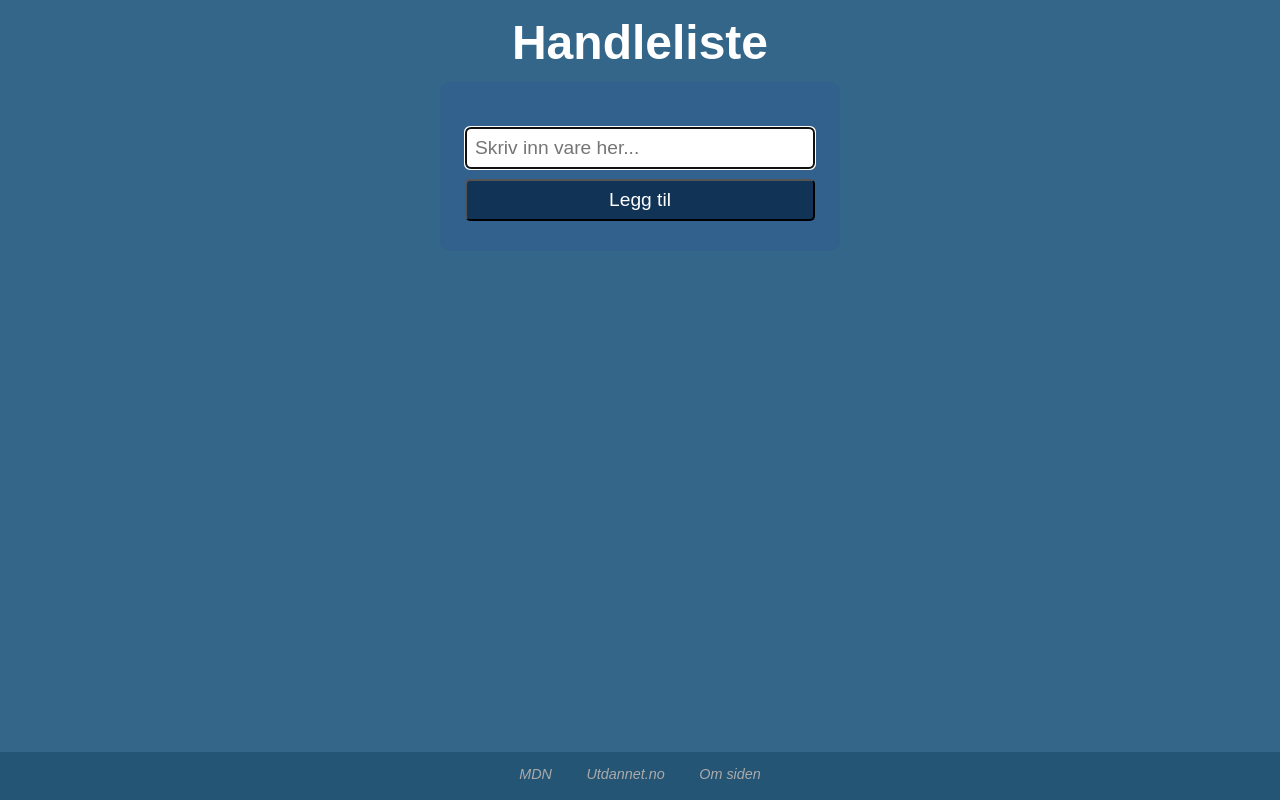
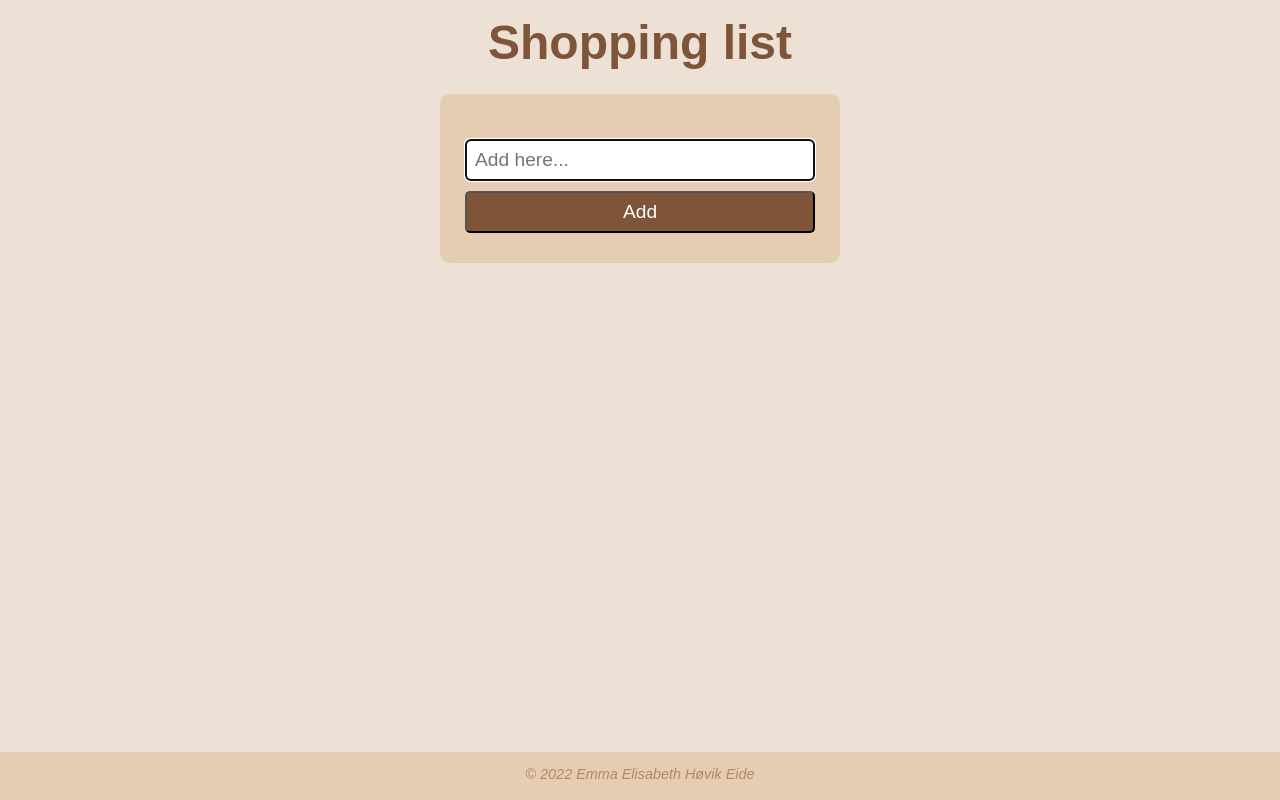
Before and after one commit to emmaelisabetheide/List-app, a plain HTML site: page index.html in a window 1280 px wide. Drawn offline with Linux system fonts and the light colour scheme.

Commit message:
update on colors and text

```diff
--- a/index.html
+++ b/index.html
@@ -1,23 +1,20 @@
 <!DOCTYPE html>
 <html>
   <head>
-        <meta charset="utf-8">
+    <meta charset="utf-8" />
     <title>Refactoring</title>
-        <link rel="stylesheet" href="style.css">
+    <link rel="stylesheet" href="style.css" />
   </head>
   <body>
-        <h1 id="tittel">Handleliste</h1>
+    <h1 id="tittel">Shopping list</h1>
     <main>
-            <ul id="liste">
-            </ul>
+      <ul id="liste"></ul>
 
-            <input id="tekst-felt" type="text" placeholder="Skriv inn vare her..." autofocus>
-            <button class="button" id="leggtil-knapp">Legg til</button>
+      <input id="tekst-felt" type="text" placeholder="Add here..." autofocus />
+      <button class="button" id="leggtil-knapp">Add</button>
     </main>
     <footer>
-            <p><a href="https://developer.mozilla.org">MDN</a></p>
-            <p><a href="http://www.utdannet.no">Utdannet.no</a></p>
-            <p><a href="#">Om siden</a></p>
+      <p>© 2022 Emma Elisabeth Høvik Eide</p>
     </footer>
 
     <script src="script.js"></script>
--- a/style.css
+++ b/style.css
@@ -7,25 +7,26 @@
 html {
   font-family: sans-serif;
   font-size: 16px;
-    color: white;
+  color: #fff;
   text-align: center;
   width: 100%;
 }
 
 body {
   margin: 15px 0 38px;
-    background: #336688;
+  background: #ede0d4;
 }
 
 h1 {
   font-size: 3em;
-    margin-bottom: 12px;
+  margin-bottom: 24px;
+  color: #7f5539;
 }
 
 main {
   margin: 0 auto;
   padding: 20px;
-    background-color: rgba(35, 49, 175, 0.1);
+  background-color: #e6ccb2;
   width: 400px;
   border-radius: 10px;
 }
@@ -39,7 +40,7 @@ li {
   position: relative;
   display: block;
   list-style: none;
-    background-color: #113355;
+  background-color: #ddb892;
   margin-bottom: 5px;
   padding: 8px;
   font-size: 1.2em;
@@ -54,7 +55,7 @@ li {
   font-weight: 100;
   font-size: 1em;
   margin-left: 30px;
-    opacity: .4;
+  opacity: 0.4;
 }
 
 .slett:hover {
@@ -62,7 +63,8 @@ li {
   cursor: pointer;
 }
 
-input, .button {
+input,
+.button {
   display: block;
   font-size: 1.2em;
   margin: 0 auto 10px;
@@ -72,7 +74,7 @@ input, .button {
 }
 
 .button {
-    background-color: #113355;
+  background-color: #7f5539;
   color: white;
 }
 
@@ -80,26 +82,14 @@ footer {
   position: fixed;
   bottom: 0;
   padding: 13px 0 17px;
-    background: #255575;
+  background: #e6ccb2;
   width: 100%;
 }
 
 footer p {
   font-style: italic;
-    font-size: .9em;
+  font-size: 0.9em;
   display: inline-block;
   margin: 0 15px;
+  color: #b08968;
 }
-
-a {
-    text-decoration: none;
-    color: #aaa;
-}
-
-a:hover {
-    color: #fff;
-}
-
-.red {
-    color: tomato;
-}
```
Also changed, not shown: script.js (+6 -9 lines). Lines whose indentation alone changed are shown as unchanged.
